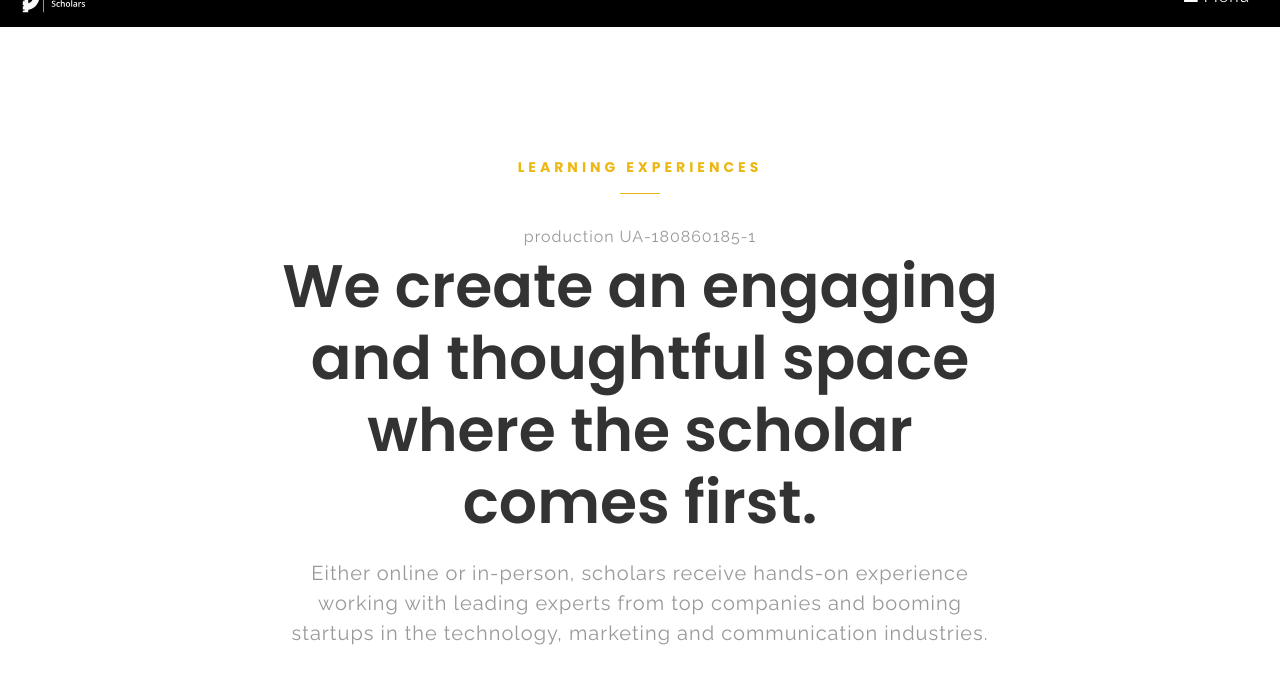
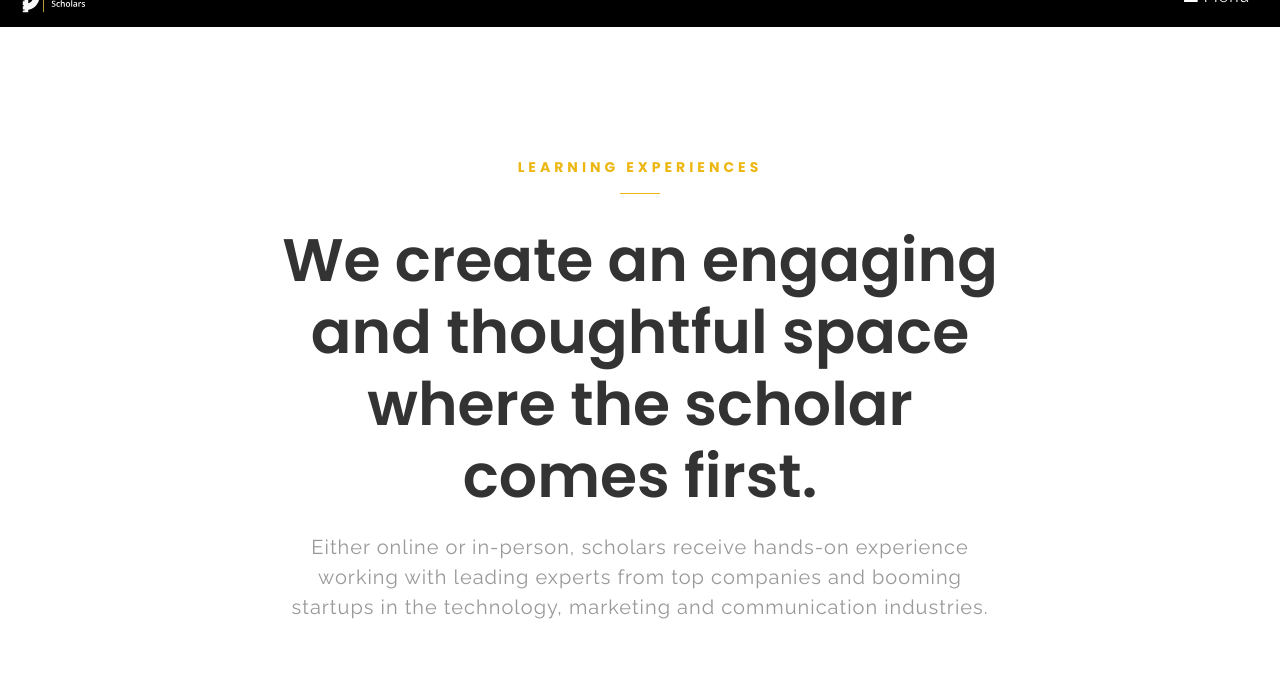
Before and after one commit to theTutorB/tutord-scholars-website, a Jekyll site: the page built from index.html, in a window 1280 px wide and 900 px high, scrolled down 871 px, cut to the strip 33-717 px from the top of the window. Built offline with Jekyll 4.4.1, drawn with Linux system fonts in a browser that asks for light colours; the list of posts is cut into pages by our own code.

Commit message:
GA working

```diff
--- a/_includes/google-analytics.html
+++ b/_includes/google-analytics.html
@@ -3,7 +3,6 @@
 <script>
   window.dataLayer = window.dataLayer || [];
   function gtag(){dataLayer.push(arguments);}
-  console.log('setting up ga');
   gtag('js', new Date());
 
   gtag('config', 'UA-180860185-1');
--- a/_includes/head.html
+++ b/_includes/head.html
@@ -6,9 +6,6 @@
   <title>{% if page.title %}{{ page.title | escape }}{% else %}{{ site.title | escape }}{% endif %}</title>
   <meta name="description" content="{{ page.excerpt | default: site.description | strip_html | normalize_whitespace | truncate: 160 | escape }}">
 
-  <script>
-    console.log('about to check for google_analytics..');
-  </script>
   {% if jekyll.environment == 'production' and site.google_analytics %}
     {% include google-analytics.html %}
   {% endif %}
--- a/index.html
+++ b/index.html
@@ -149,10 +149,6 @@ courses:
     <div class='large-8 columns large-centered'>
       <div class="section-title">
         <p class="small-title">Learning Experiences</p>
-        {{ jekyll.environment }}
-        {{ site.google_analytics }}
-
-
         <h2>
           We create an engaging and thoughtful space
             <br/>
```
